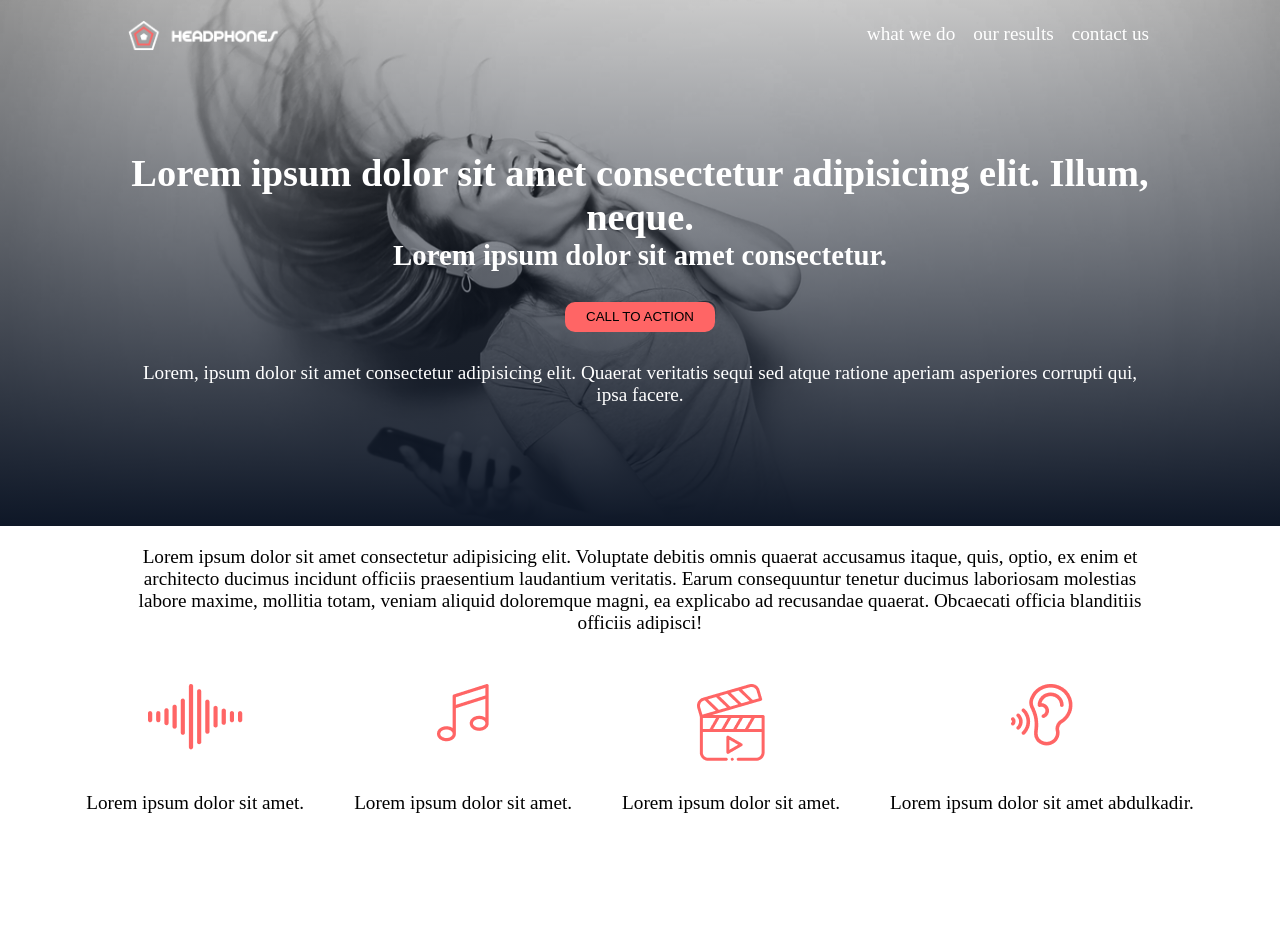
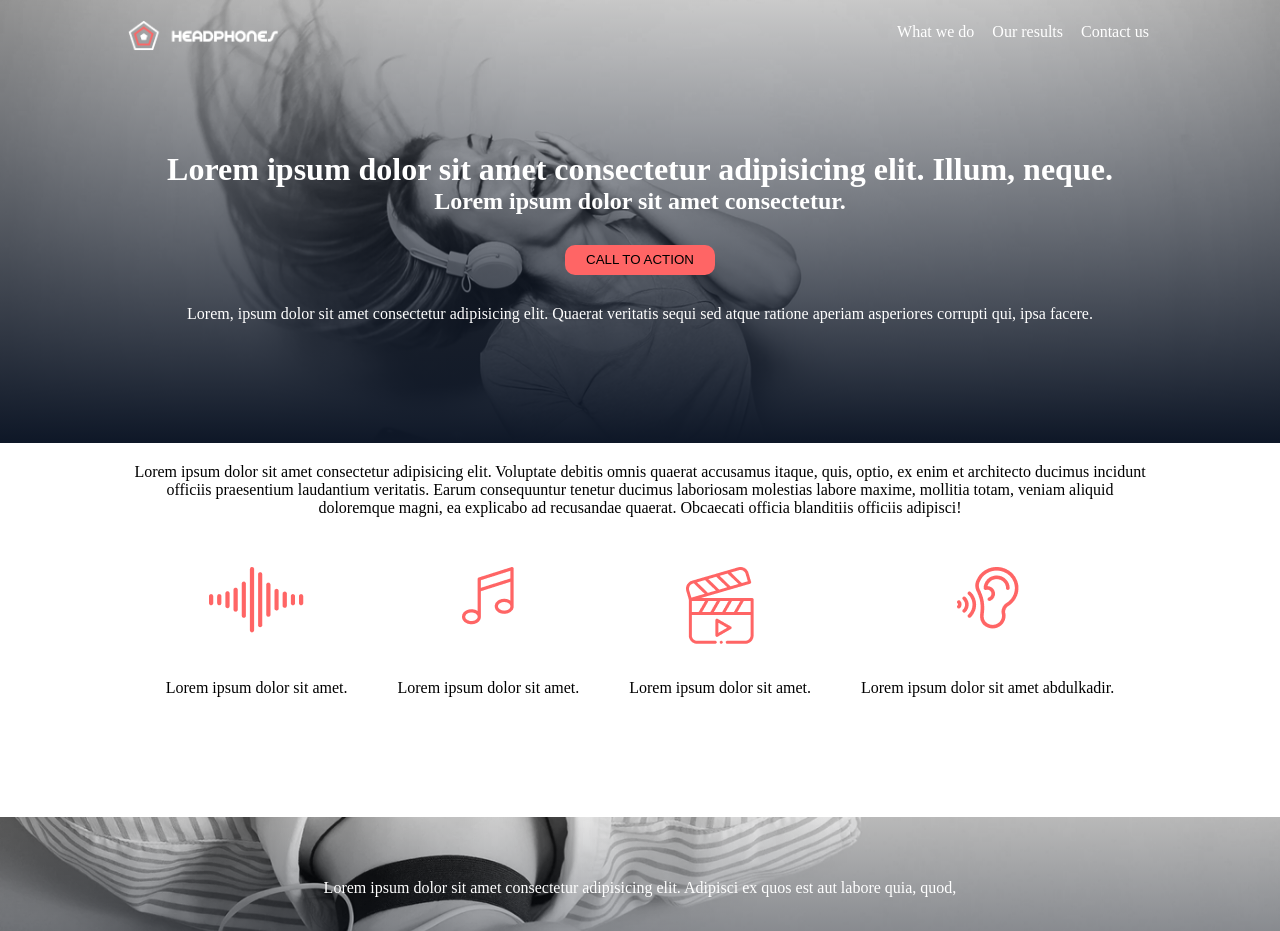
Before and after one commit to DevFolunsho/music-app-project, a plain HTML site: page index.html in a window 1280 px wide. Shown: the top 931 px of the page. Drawn offline with nearby package versions, Linux system fonts and the light colour scheme.

Commit message:
add background color on navigation element and  reduse form hight.

```diff
--- a/index.html
+++ b/index.html
@@ -15,9 +15,9 @@
                 <div class="nav">
                     <img src="asset/logo/logo.png" alt="Headphones" width="150px">
                     <nav>
-                        <p class="hed">what we do</p>
-                        <p class="hed">our results</p>
-                        <p class="hed">contact us</p>
+                        <p class="hed">What we do</p>
+                        <p class="hed">Our results</p>
+                        <p class="hed">Contact us</p>
                     </nav>
                 </div>
                 <div class="fst">
--- /dev/null
+++ b/scriept.js
@@ -0,0 +1 @@
+// this is my javascript
--- a/style.css
+++ b/style.css
@@ -1,6 +1,6 @@
 body {
     font-size: small;
-    margin: 0%;
+    margin: 0;
     padding: 0;
 }
 
@@ -151,7 +151,7 @@ p,h1,h2 {
 }
 
 .our-result {
-    height: 250px;
+    height: 20px;
     display: flex;
     align-items: end;
     justify-content: center;
@@ -160,19 +160,18 @@ p,h1,h2 {
 .contact-us {
     font-display: flex;
     justify-items: center;
+    padding: 20px 0;
 }
 
 
 form {
     display: flex;
     flex-direction: column;
-    height: 400px;
     justify-content: end;
     width: 80%;
 }
 
 input {
-    color: white;
     height: 40px;
     border: 0px;
     border-bottom: 1px solid rgb(168, 168, 168);
@@ -183,8 +182,12 @@ input:focus {
 }
 
 input:hover {
-    background-color: rgb(150, 146, 146);
+    background-color: rgb(227, 224, 224);
     border: 0px;
+}
+
+button:hover {
+        color: white;
 }
 
 .last {
@@ -221,6 +224,9 @@ address {
     color: rgb(90, 89, 88);
 }
 
+
+
+/* Tablet screen size */
 @media screen and (min-width: 650px) {
     body {
         font-size: medium;
@@ -240,11 +246,9 @@ address {
     }
 
     .hed:hover {
-        color: blue;
-    }
-
-    button:hover {
-        color: white;
+        color: rgb(43, 42, 42);
+        background-color: rgba(212, 216, 220, 0.763);
+        border-radius: 10px;
     }
 
     .polygon {
@@ -271,9 +275,16 @@ address {
     }
 }
 
+
+
+/* Desktop screen size */
 @media screen and (min-width: 850px) {
     body {
-        font-size: larger;
+        font-size: 16px;
+    }
+
+    .hed:hover {
+        font-size: 17px;
     }
 
     .icons {
```
